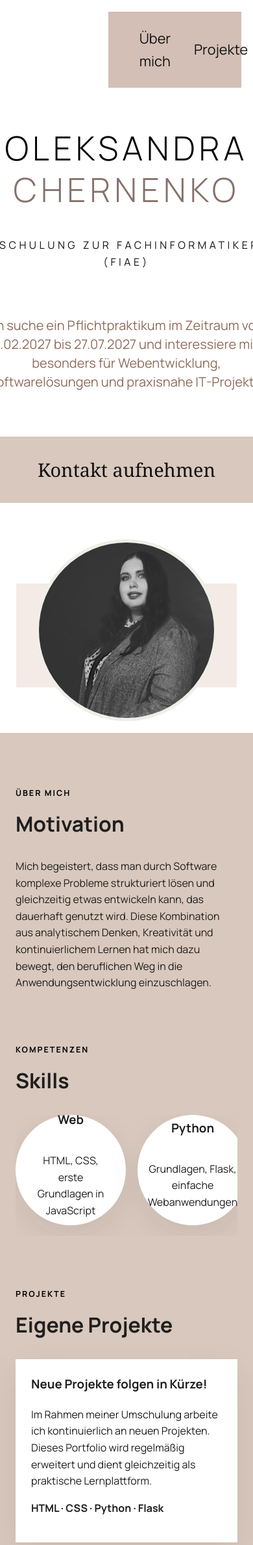
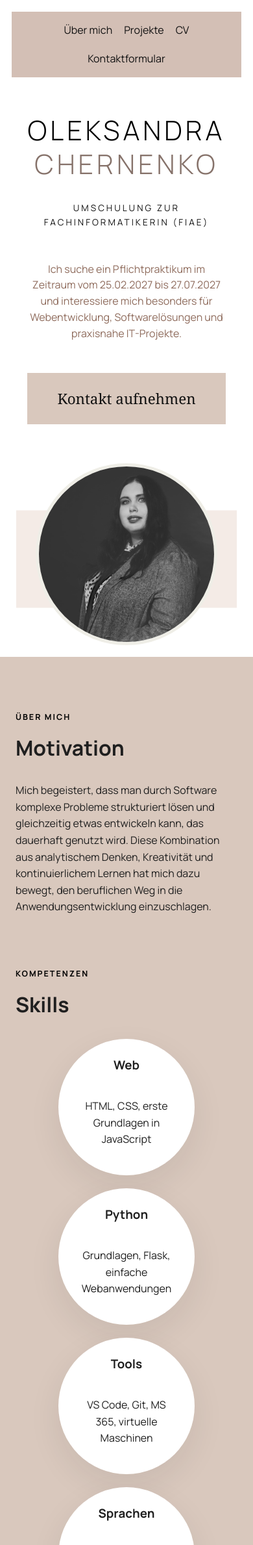
Before and after one commit to AleksaMakedThese/Portfolio, a Flask app: page / in a window 390 px wide. Shown: the top 2378 px of the page at 65% size. Run offline with Flask 3, Linux system fonts and the light colour scheme.

Commit message:
Update mobile layout

```diff
--- a/static/style.css
+++ b/static/style.css
@@ -650,15 +611,100 @@ footer {
     max-width: 1300px;
     }
 
+@media (max-width: 850px) {
+    .cv-navbar {
+        width: 100%;
+        margin-left: 0;
+        padding: 18px 20px;
+        justify-content: center;
+        flex-wrap: wrap;
+    }
+
+    .cv-page {
+        padding: 40px 22px 180px;
+    }
+
+    .cv-header h1 {
+        font-size: 2.6rem;
+        letter-spacing: 0.08em;
+    }
+
+    .cv-header p {
+        font-size: 0.9rem;
+        letter-spacing: 0.16em;
+    }
+
+    .cv-header::after {
+        width: 100%;
+    }
+
+    .cv-columns {
+        grid-template-columns: 1fr;
+    }
+
+    .floating-cta {
+        left: 18px;
+        right: 18px;
+        bottom: 18px;
+        width: auto;
+        padding: 18px;
+    }
+}
+
 @media (max-width: 700px) {
 
-    /* 1. Hero: дать фото и тексту нормальное расстояние */
+    .hero {
+        min-height: auto;
+        overflow: hidden;
+    }
+
+    .navbar {
+        width: 100%;
+        margin-left: 0;
+        padding: 16px;
+        justify-content: center;
+        gap: 18px;
+        flex-wrap: wrap;
+    }
+
+    .navbar a {
+        font-size: 1rem;
+    }
+
     .hero-content {
         display: flex;
         flex-direction: column;
-        gap: 36px;
         padding: 0 24px;
-        margin-top: 60px;
+        margin-top: 55px;
+        gap: 40px;
+        text-align: center;
+    }
+
+    .hero-text h1 {
+        font-size: 2.6rem;
+        letter-spacing: 0.12em;
+        line-height: 1.25;
+    }
+
+    .hero-subtitle {
+        margin: 32px 0 48px;
+        font-size: 0.85rem;
+        letter-spacing: 0.22em;
+    }
+
+    .hero-description {
+        max-width: 100%;
+        margin: 0 auto 48px;
+        font-size: 1rem;
+        line-height: 1.55;
+        color: #8f6c5d;
+    }
+
+    .hero-button {
+        min-width: 0;
+        width: 100%;
+        padding: 22px 28px;
+        font-size: 1.4rem;
     }
 
     .hero-image-area {
@@ -673,34 +719,88 @@ footer {
 
     .hero-image-area::before {
         width: 340px;
-        height: 160px;
+        height: 150px;
+        left: 50%;
+        top: 50%;
         transform: translate(-50%, -45%);
     }
+}
 
+@media (max-width: 700px) {
 
-    /* 2. Skills: все круги в один горизонтальный ряд */
-    .grid {
-        display: flex;
-        flex-wrap: nowrap;
-        overflow-x: auto;
-        gap: 18px;
-        padding-bottom: 16px;
-        justify-content: flex-start;
+    .cv-page {
+        max-width: 100%;
+        padding: 0 22px 40px;
+        overflow: hidden;
     }
 
-    .skill-card {
-        flex: 0 0 170px;
-        width: 170px;
-        height: 170px;
+    .cv-navbar {
+        width: 100%;
+        margin-left: 0;
+        padding: 18px 20px;
+        justify-content: center;
+        flex-wrap: wrap;
+        gap: 28px;
     }
 
+    .cv-navbar a {
+        font-size: 1rem;
+    }
 
-    /* 3. CV: поднять floating box выше */
+    .cv-header h1 {
+        font-size: 2.3rem;
+        letter-spacing: 0.08em;
+        line-height: 1.25;
+        word-break: normal;
+    }
+
+    .cv-header p {
+        font-size: 0.85rem;
+        letter-spacing: 0.18em;
+        line-height: 1.6;
+    }
+
+    .cv-header::after {
+        width: 100%;
+    }
+
+    .cv-main-layout {
+        display: flex;
+        flex-direction: column;
+        gap: 28px;
+        margin-top: 36px;
+    }
+
+    .cv-accordion {
+        width: 100%;
+        max-width: 100%;
+    }
+
+    .cv-accordion summary {
+        font-size: 0.78rem;
+        letter-spacing: 0.22em;
+        padding: 22px 18px;
+        white-space: normal;
+        overflow-wrap: anywhere;
+    }
+
+    .cv-contact-cards {
+        width: 100%;
+        display: flex;
+        flex-direction: column;
+        gap: 14px;
+    }
+
+    .cv-contact-card {
+        width: 100%;
+        min-height: 82px;
+        padding: 18px;
+    }
+
     .floating-cta {
-        position: fixed;
-        left: auto;
-        right: 24px;
-        bottom: 90px;
-        width: 210px;
+        position: static;
+        width: 100%;
+        margin-top: 30px;
+        padding: 22px;
     }
 }
--- a/templates/cv.html
+++ b/templates/cv.html
@@ -10,6 +10,7 @@
     <link href="https://fonts.googleapis.com/css2?family=Manrope:wght@200..800&display=swap" rel="stylesheet">
 
     <link rel="stylesheet" href="{{ url_for('static', filename='style.css') }}">
+    <link rel="icon" type="image/png" href="{{ url_for('static', filename='images/favicon.png') }}">
 </head>
 
 <body>
```
Also changed, not shown: other parts of static/style.css (+0 -39 lines).
